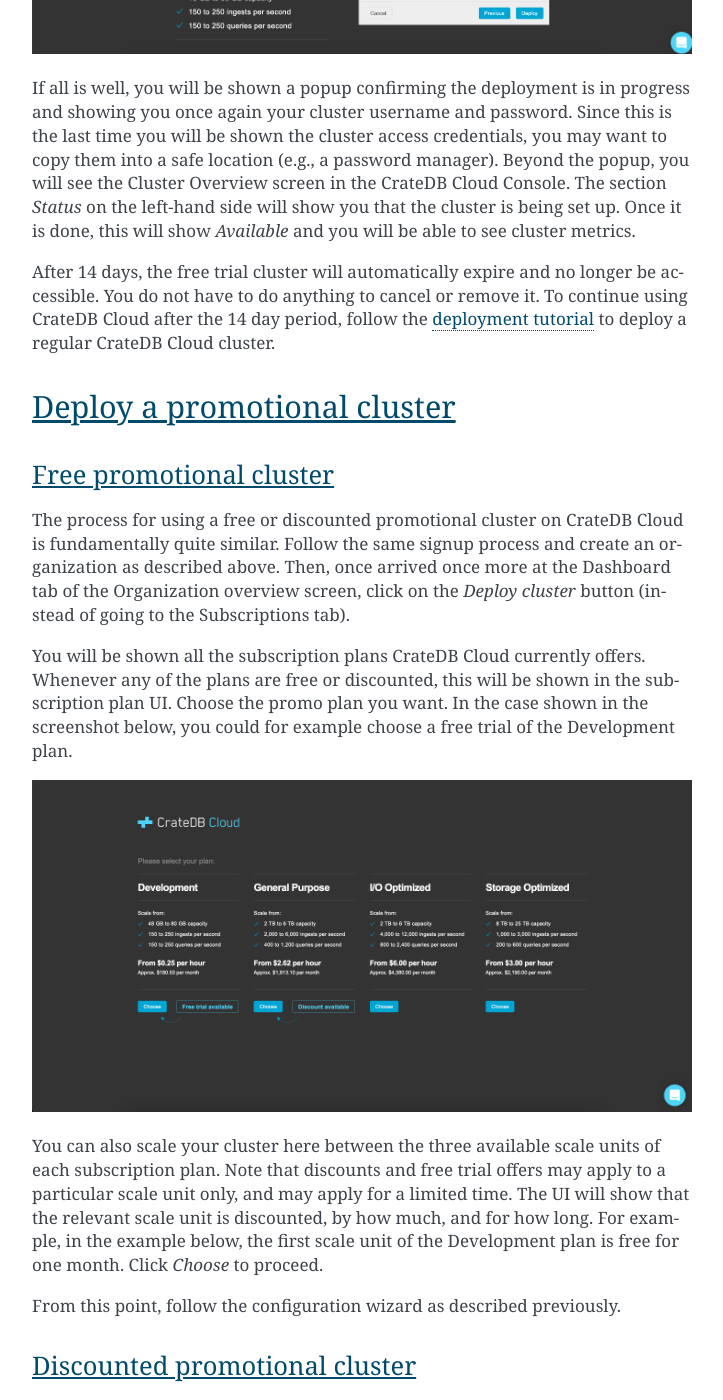
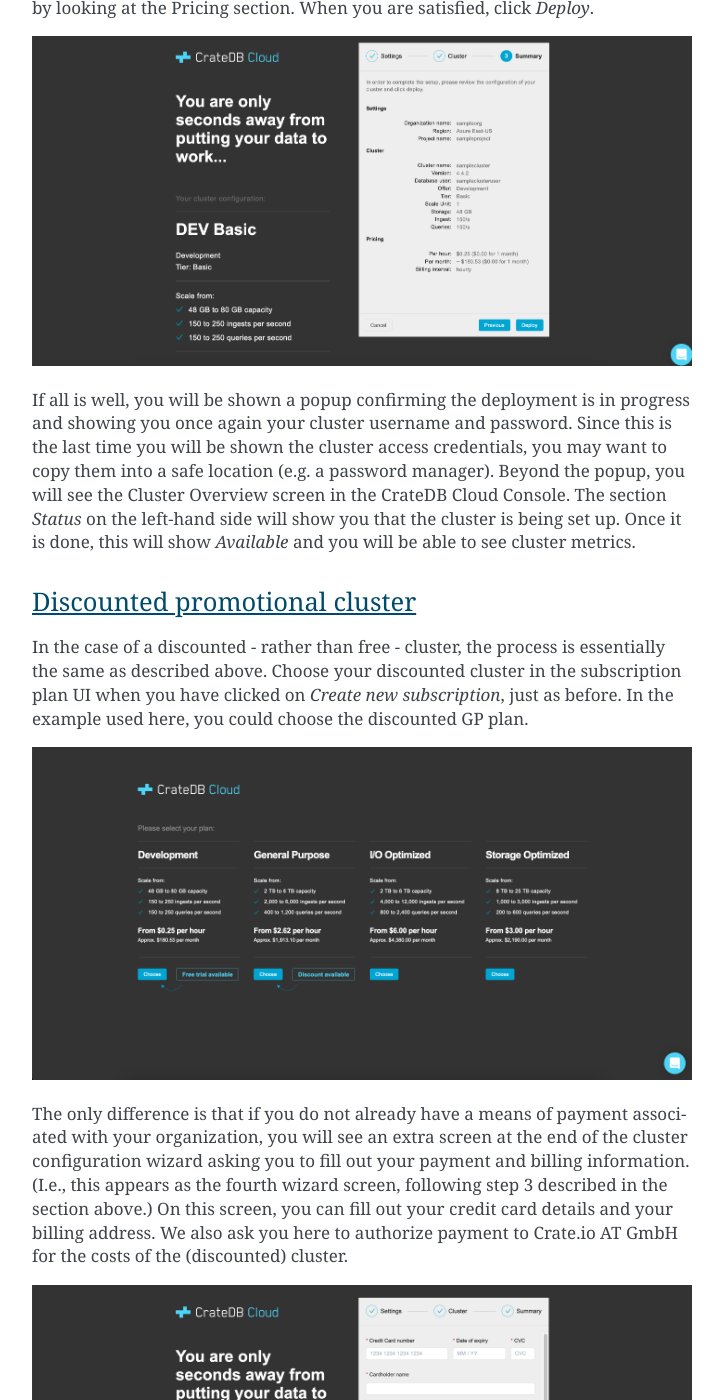
Before and after one commit to crate/cloud-tutorials, a Sphinx documentation site: the page built from docs/promo.rst, in a window 1280 px wide and 1400 px high, scrolled down 3753 px. Shown: the whole window, without its empty margins (388-1111 px from the left). Built offline with Sphinx 7.4.7, drawn with Linux system fonts in a browser that asks for light colours; some of the changed text lies outside the part shown.

Commit message:
Refresh: update Edge tutorial and delete 14 day trial (again)

```diff
--- a/docs/edge.rst
+++ b/docs/edge.rst
@@ -128,6 +128,36 @@
 and you will have to install them to proceed. (We recommend `Helm`_ for
 tracking and installing dependencies on Kubernetes.)
 
+Two prerequisites are not currently managed by the script directly, and may
+require additional CLI commands: the nginx ingress and the certificate manager.
+We provide here some tips for installing each of these prerequisites as needed.
+
+
+Ingress nginx
+'''''''''''''
+
+For installing nginx, we recommend reading the `installation instructions`_ on
+the nginx website. A sample command, depending on the Kubernetes provider you
+are using, might be:
+
+.. code-block:: console
+
+    kubectl apply -f https://raw.githubusercontent.com/kubernetes/ingress-nginx/controller-v0.46.0/deploy/static/provider/cloud/deploy.yaml
+
+
+Certificate manager
+'''''''''''''''''''
+
+The command for installing the certificate manager is as follows:
+
+.. code-block:: console
+
+    kubectl apply -f https://github.com/jetstack/cert-manager/releases/download/v1.3.1/cert-manager.yaml
+
+
+Manifest and verification
+'''''''''''''''''''''''''
+
 Once you satisfy the prerequisites, the script will ask for your confirmation
 to install CrateDB Edge. Type Y or y to continue. The script will then
 download the manifest files for the CrateDB Edge service and apply them.
@@ -248,8 +278,29 @@
 <edge-config>` as described above.
 
 
+.. _edge-delete-region:
+
+Delete a custom region
+======================
+
+In order to delete a custom region, click the trashcan icon at the bottom right
+of the custom region panel. A confirmation screen will appear warning that
+deletion of a custom region disables access to CrateDB Cloud for that region.
+To confirm deletion of the custom region, enter the name of your region into
+the form.
+
+.. image:: _assets/img/cloud-edge-deletion
+   :alt: CrateDB Edge deletion confirmation screen
+
+Deleting a custom region does not delete the resources inside that region. To
+also delete the resources inside the region, run the script provided in the
+deletion confirmation screen in your local CLI. This will uninstall CrateDB
+Cloud Edge from your local Kubernetes cluster.
+
+
 .. _announce CrateDB Edge: https://crate.io/a/announcing-cratedb-edge/
 .. _CrateDB Admin UI: https://crate.io/docs/crate/admin-ui/en/latest/
 .. _Helm: https://helm.sh/docs/intro/quickstart/
 .. _ingress-nginx: https://github.com/kubernetes/ingress-nginx
+.. _installation instructions: https://kubernetes.github.io/ingress-nginx/deploy/
 .. _subscription plan: https://crate.io/docs/cloud/reference/en/latest/subscription-plans.html
--- a/docs/promo.rst
+++ b/docs/promo.rst
@@ -13,11 +13,6 @@
 Cloud at any time by following the default :ref:`cluster deployment tutorial
 <cluster-deployment>` and choosing the Development plan, which is designed for
 just this purpose.
-
-This guide will first describe the process for making use of our 14-day free
-trial offer. Subsequently, you can find out how to use free or discounted
-promotional offers. These will be offered regularly by Crate.io and constitute
-a separate category of promotion from the 14-day free trials.
 
 .. NOTE::
     Free trials and other promos are currently not supported for subscription
@@ -67,18 +62,38 @@
 cluster.
 
 
-.. _promo-free-trial:
+.. _promo-promotion-cluster:
 
-Deploy a 14 day free trial cluster
-==================================
+Deploy a promotional cluster
+============================
 
-Once you have created your organization, you will arrive at the Dashboard tab
-of the Organization overview screen. From here, move to the rightmost tab
-labeled Subscriptions. Click the big blue *Launch free 14-day trial cluster*
-button.
+Crate.io offers two types of promotional clusters from time to time: free and
+discounted clusters. The processes for deploying either are described below.
 
-.. image:: _assets/img/cloud-subscriptions.png
-   :alt: Create a new subscription
+
+Free promotional cluster
+------------------------
+
+To deploy a free promotional cluster on CrateDB Cloud, follow the signup
+process and create and organization as described above. Then, once arrived once
+more at the Dashboard tab of the Organization overview screen, click on the
+*Deploy cluster* button.
+
+You will be shown all the subscription plans CrateDB Cloud currently offers.
+Whenever any of the plans are free or discounted, this will be shown in the
+subscription plan UI. Choose the promo plan you want. In the case shown in the
+screenshot below, you could for example choose a free trial of the Development
+plan.
+
+.. image:: _assets/img/free-trial-plans.png
+   :alt: Choose a promoted subscription plan
+
+You can also scale your cluster here between the three available scale units
+of each subscription plan. Note that discounts and free trial offers may apply
+to a particular scale unit only, and may apply for a limited time. The UI will
+show that the relevant scale unit is discounted, by how much, and for how long.
+For example, in the example below, the first scale unit of the Development plan
+is free for one month. Click *Choose* to proceed.
 
 This will take you to the cluster configuration wizard. In the first step of
 the wizard, you will be asked to choose a region in which to deploy the cluster
@@ -110,51 +125,11 @@
 If all is well, you will be shown a popup confirming the deployment is in
 progress and showing you once again your cluster username and password. Since
 this is the last time you will be shown the cluster access credentials, you
-may want to copy them into a safe location (e.g., a password manager). Beyond
+may want to copy them into a safe location (e.g. a password manager). Beyond
 the popup, you will see the Cluster Overview screen in the CrateDB Cloud
 Console. The section *Status* on the left-hand side will show you that the
 cluster is being set up. Once it is done, this will show *Available* and you
 will be able to see cluster metrics.
-
-After 14 days, the free trial cluster will automatically expire and no longer
-be accessible. You do not have to do anything to cancel or remove it. To
-continue using CrateDB Cloud after the 14 day period, follow the
-:ref:`deployment tutorial <cluster-deployment-stripe>` to deploy a regular
-CrateDB Cloud cluster.
-
-
-.. _promo-promotion-cluster:
-
-Deploy a promotional cluster
-============================
-
-
-Free promotional cluster
-------------------------
-
-The process for using a free or discounted promotional cluster on CrateDB Cloud
-is fundamentally quite similar. Follow the same signup process and create an
-organization as described above. Then, once arrived once more at the Dashboard
-tab of the Organization overview screen, click on the *Deploy cluster* button
-(instead of going to the Subscriptions tab).
-
-You will be shown all the subscription plans CrateDB Cloud currently offers.
-Whenever any of the plans are free or discounted, this will be shown in the
-subscription plan UI. Choose the promo plan you want. In the case shown in the
-screenshot below, you could for example choose a free trial of the Development
-plan.
-
-.. image:: _assets/img/free-trial-plans.png
-   :alt: Choose a promoted subscription plan
-
-You can also scale your cluster here between the three available scale units
-of each subscription plan. Note that discounts and free trial offers may apply
-to a particular scale unit only, and may apply for a limited time. The UI will
-show that the relevant scale unit is discounted, by how much, and for how long.
-For example, in the example below, the first scale unit of the Development plan
-is free for one month. Click *Choose* to proceed.
-
-From this point, follow the configuration wizard as described previously.
 
 
 Discounted promotional cluster
@@ -188,12 +163,12 @@
 Use your cluster after the promotion
 ------------------------------------
 
-Naturally, when your free trial or discounted cluster period ends, you can
-continue using it. When required, you can simply add your billing information
-in the Billing tab of the Organization overview of the CrateDB Cloud Console.
-(This tab will appear in the overview when payment is required for any
-cluster.) For more information on using the CrateDB Cloud Console, refer to the
-`Console overview in the reference documentation`_.
+Naturally, when your free or discounted cluster period ends, you can continue
+using it. When required, you can simply add your billing information in the
+Billing tab of the Organization overview of the CrateDB Cloud Console. (This
+tab will appear in the overview when payment is required for any cluster.) For
+more information on using the CrateDB Cloud Console, refer to the `Console
+overview in the reference documentation`_.
 
 
 
```
Also changed, not shown: docs/_assets/img/cloud-edge-deletion.png (added).
